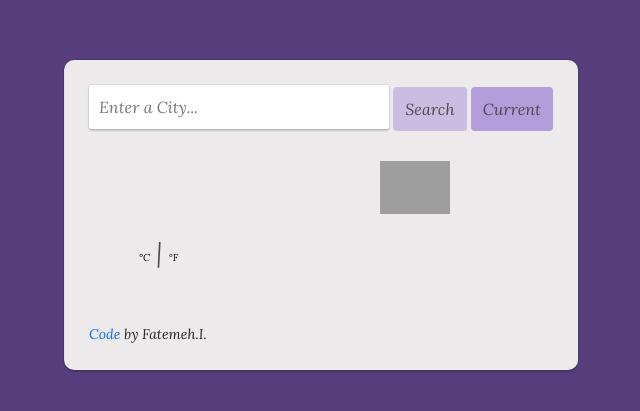
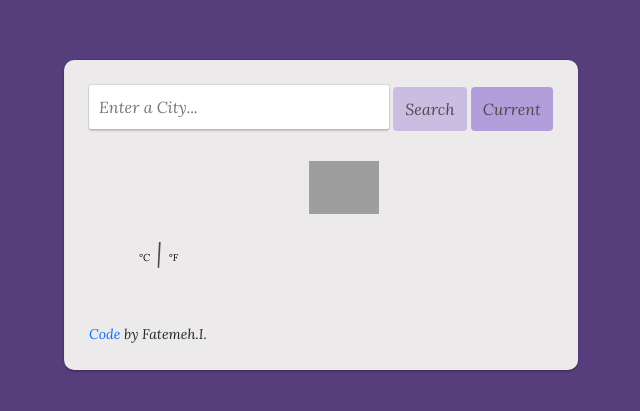
Before and after one commit to FatemehIzadi/Vanilla-Weather, a website built with Parcel: page index.html in a window 1280 px wide. Shown: the part 185-596 px from the top of the page, without its empty margins (319-959 px from the left). Built offline with nearby package versions, Linux system fonts and the light colour scheme; no server answers; grey boxes are pictures that could not be loaded.

Commit message:
grid issue fixed

```diff
--- a/index.html
+++ b/index.html
@@ -37,7 +37,7 @@
               </div>
               <div class = "nyc">
                 <div class = "row nyc-head">
-                <div class = "row col-sm-8">
+                <div class = "row col-sm-6">
                   <p id = "city-name"></p>
                   <p class = "col-sm-8" id = "day-time">
                       <span id ="day"></span>
@@ -45,7 +45,7 @@
                   </p>
                 </div>
 
-                <div class = "col-sm-4 float-left">
+                <div class = "col-sm-6 float-left">
                 <img src = "http://openweathermap.org/img/wn/10d@2x.png" id = "weather-icon" alt = "icon" class = "float-left" width = "70"/>
                 <span id = "weather-description"></span>
                 </div>
```
